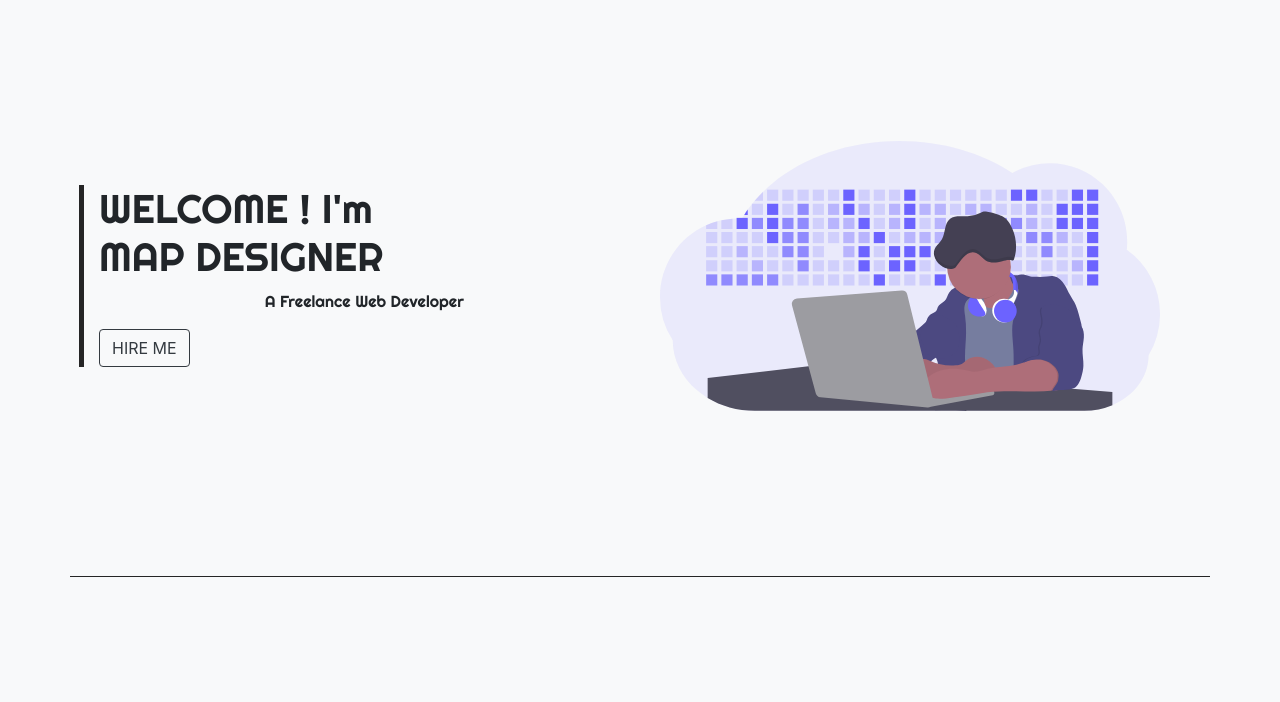
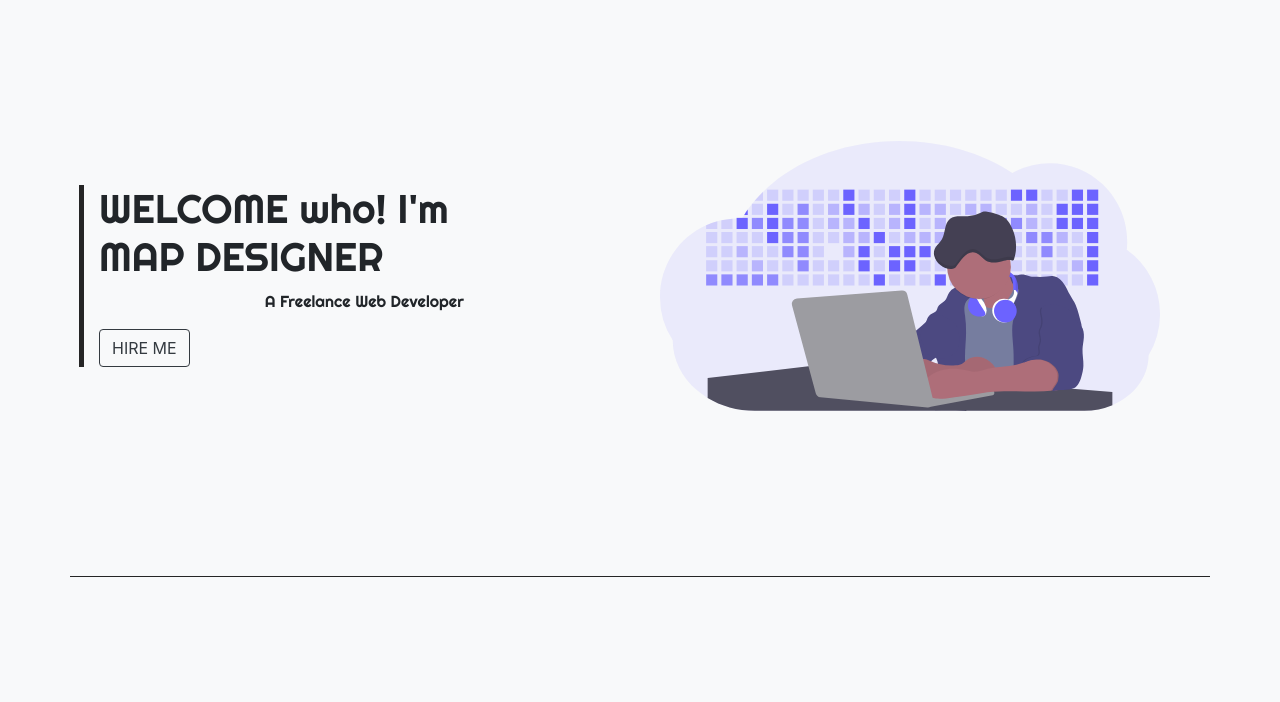
Before and after one commit to arshadparangodath/personalPortfolio, a plain HTML site: page index.html in a window 1280 px wide. Shown: the part 72-774 px from the top of the page. Drawn offline with nearby package versions, Linux system fonts and the light colour scheme; a script that the page names is missing.

Commit message:
Update index.html

```diff
--- a/index.html
+++ b/index.html
@@ -56,7 +56,7 @@
     <div class="container main-container pt-5 pl-4">
         <div class="row align-items-center" >
             <div class="col-md-6 main-text">
-                <h1 class="main-head">WELCOME ! I'm <br>MAP DESIGNER</h1>
+                <h1 class="main-head">WELCOME who! I'm <br>MAP DESIGNER</h1>
                 <p class="head-tag">A Freelance Web Developer</p>
                 <button type="button" class="btn btn-outline-dark hire-btn">HIRE ME</button>
 
```
